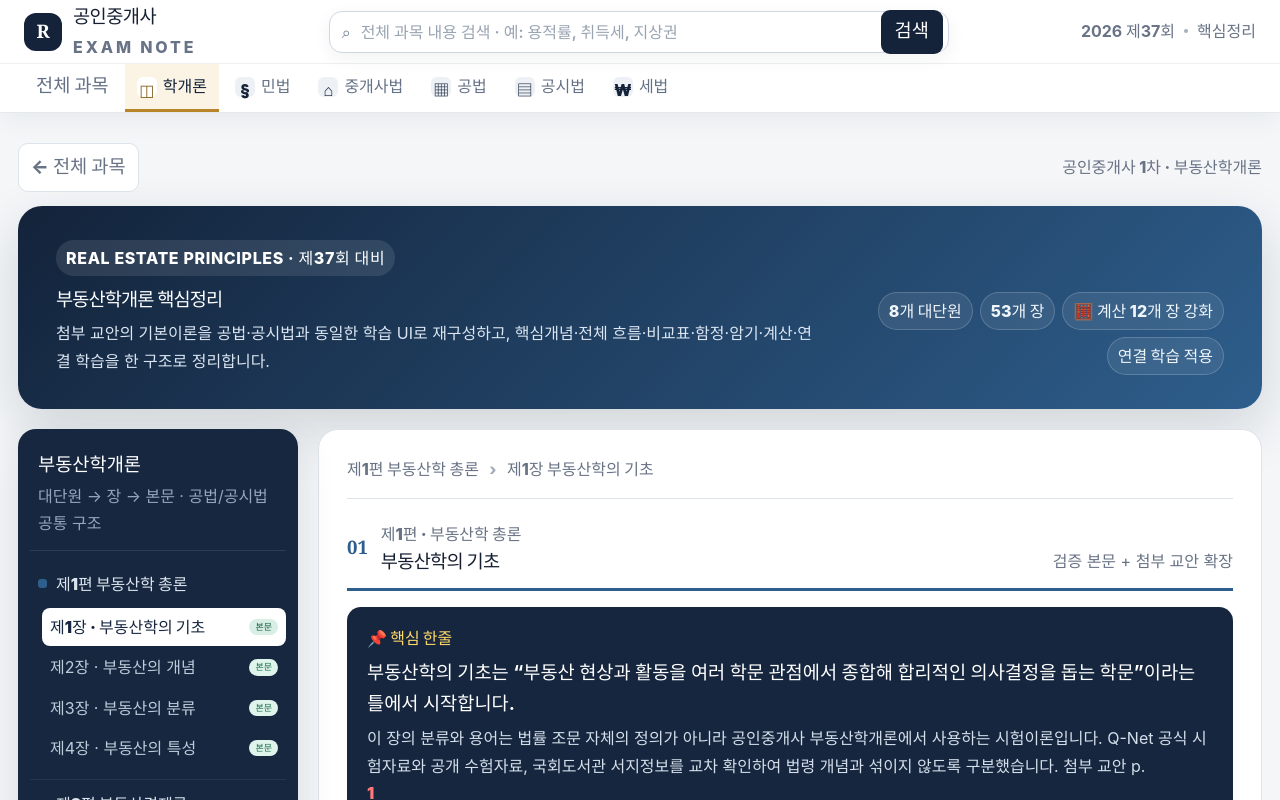
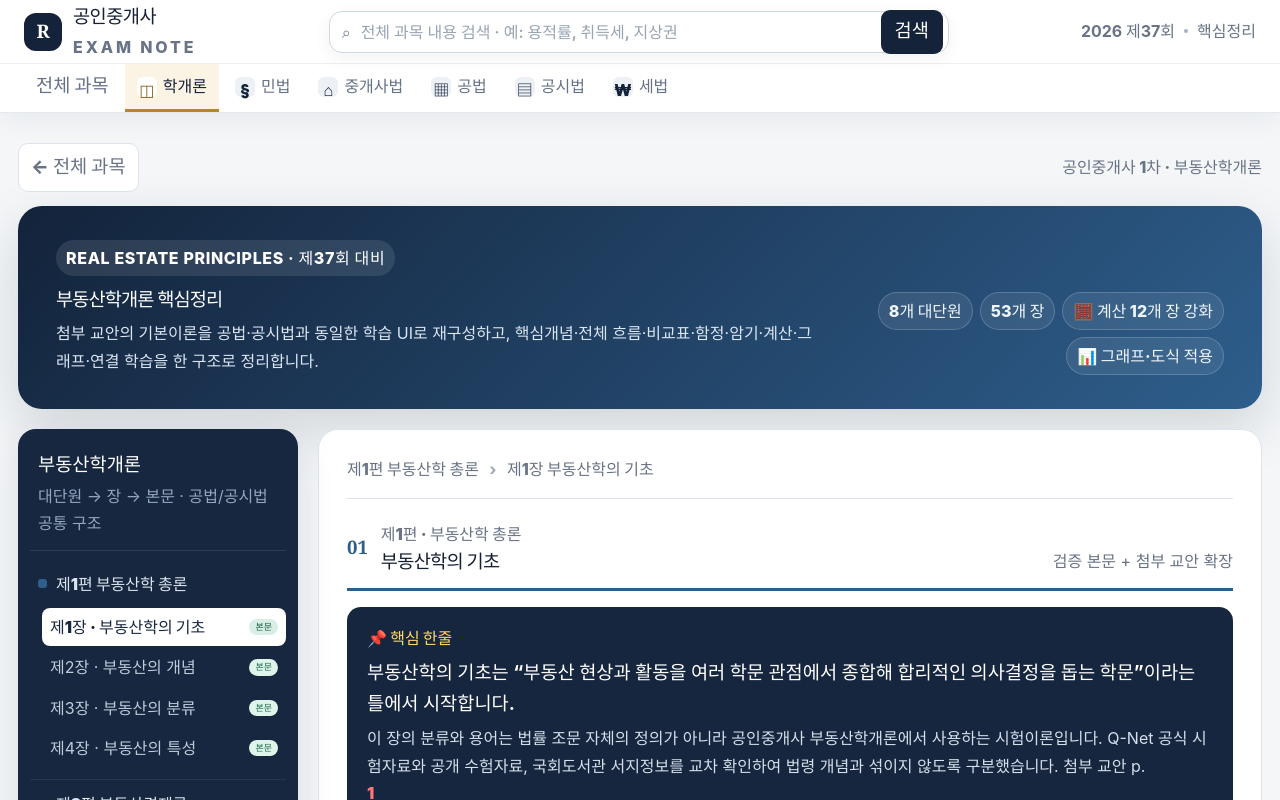
Before and after one commit to parkminhyun0/realtor-exam, a React (Vite) app: page / in a window 1280 px wide. Both pictures are taken after a click on the button "부동산학개론". Shown: the top 800 px of the page. Built offline with nearby package versions, Linux system fonts and the light colour scheme.

Commit message:
feat: insert theory graphs into relevant study chapters

```diff
--- a/src/RealEstateTheoryPage.jsx
+++ b/src/RealEstateTheoryPage.jsx
@@ -7,6 +7,7 @@ import { realEstateTheoryCalculations } from './data/realEstateTheoryCalculation
 import { realEstateTheoryRelations } from './data/realEstateTheoryRelations'
 import { realEstateTheoryExtraChapters, realEstateTheoryExtraContent, realEstateTheoryExtraRelations } from './data/realEstateTheoryExtra'
 import TheoryPastQuestion from './TheoryPastQuestion'
+import TheoryVisualSection from './TheoryVisualSection'
 import './real-estate-theory.css'
 
 const NUMBER_PATTERN = /([①②③④⑤⑥⑦⑧⑨⑩]|\d+(?:[.,]\d+)*(?:\s*(?:개|종|일|년|월|㎡|m²|%|호|조|항|세대|층))?)/g
@@ -106,13 +107,13 @@ export default function RealEstateTheoryPage({ onBack }) {
         <div>
           <span className="eyebrow">REAL ESTATE PRINCIPLES · 제37회 대비</span>
           <h1>부동산학개론 핵심정리</h1>
-          <p>첨부 교안의 기본이론을 공법·공시법과 동일한 학습 UI로 재구성하고, 핵심개념·전체 흐름·비교표·함정·암기·계산·연결 학습을 한 구조로 정리합니다.</p>
+          <p>첨부 교안의 기본이론을 공법·공시법과 동일한 학습 UI로 재구성하고, 핵심개념·전체 흐름·비교표·함정·암기·계산·그래프·연결 학습을 한 구조로 정리합니다.</p>
         </div>
         <div className="public-law-hero__badges" aria-label="부동산학개론 학습 구성">
           <span>8개 대단원</span>
           <span>{theoryChapterCount}개 장</span>
           <span>🧮 계산 {calculationChapterCount}개 장 강화</span>
-          <span>연결 학습 적용</span>
+          <span>📊 그래프·도식 적용</span>
         </div>
       </section>
 
@@ -285,6 +286,7 @@ function TheoryStudyContent({ content, chapter, calculations, relations, onOpenR
         </section>
       )}
 
+      <TheoryVisualSection chapterId={chapter.id} />
       <TheoryCalculationSection calculations={calculations} />
 
       <section className="study-block study-block--split">
```
